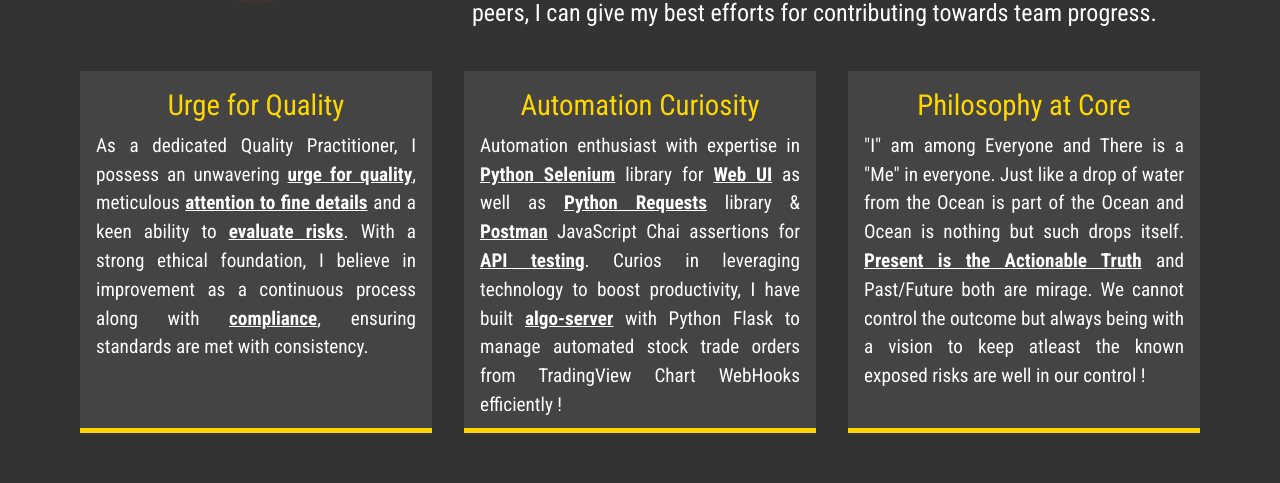
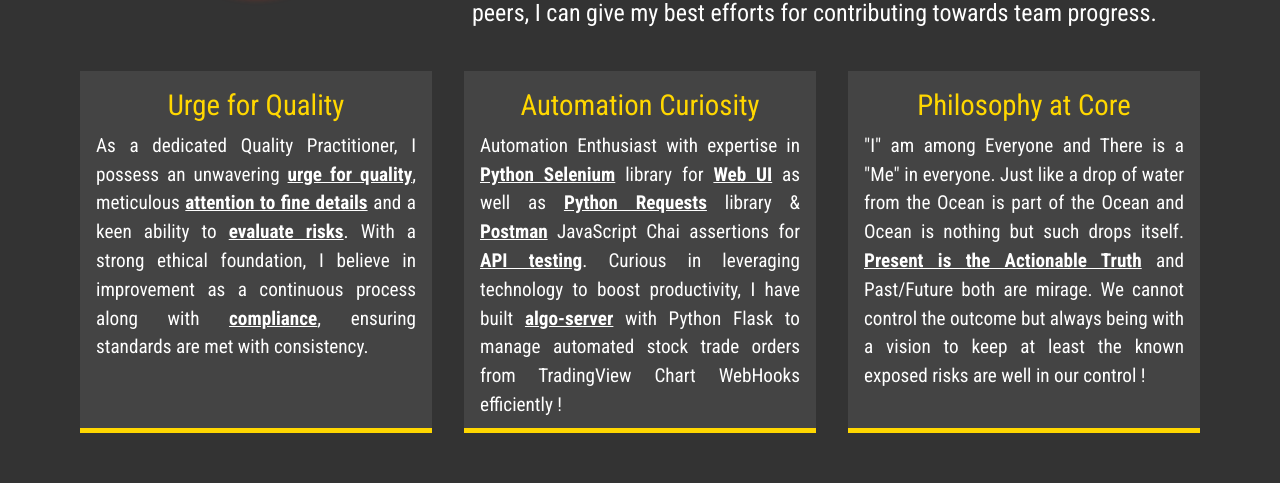
Before and after one commit to nsuyash11/portfolio, a plain HTML site: page about.html in a window 1280 px wide. Shown: the part 463-946 px from the top of the page. Drawn offline with Linux system fonts and the light colour scheme.

Commit message:
Minor spelling corrections

```diff
--- a/about.html
+++ b/about.html
@@ -187,11 +187,11 @@
             </div>
             <div class="card automation">
                 <span>Automation Curiosity</span>
-                Automation enthusiast with expertise in <u><b>Python Selenium</b></u> library for <u><b>Web UI</b></u> as well as <u><b>Python Requests</b></u> library & <u><b>Postman</b></u> JavaScript Chai assertions for <u><b>API testing</b></u>. Curios in leveraging technology to boost productivity, I have built <u><b>algo-server</b></u> with Python Flask to manage automated stock trade orders from TradingView Chart WebHooks efficiently !
+                Automation Enthusiast with expertise in <u><b>Python Selenium</b></u> library for <u><b>Web UI</b></u> as well as <u><b>Python Requests</b></u> library & <u><b>Postman</b></u> JavaScript Chai assertions for <u><b>API testing</b></u>. Curious in leveraging technology to boost productivity, I have built <u><b>algo-server</b></u> with Python Flask to manage automated stock trade orders from TradingView Chart WebHooks efficiently !
             </div>
             <div class="card philosophy">
                 <span>Philosophy at Core</span>
-                "I" am among Everyone and There is a "Me" in everyone. Just like a drop of water from the Ocean is part of the Ocean and Ocean is nothing but such drops itself. <u><b>Present is the Actionable Truth</b></u> and Past/Future both are mirage. We cannot control the outcome but always being with a vision to keep atleast the known exposed risks are well in our control !
+                "I" am among Everyone and There is a "Me" in everyone. Just like a drop of water from the Ocean is part of the Ocean and Ocean is nothing but such drops itself. <u><b>Present is the Actionable Truth</b></u> and Past/Future both are mirage. We cannot control the outcome but always being with a vision to keep at least the known exposed risks are well in our control !
             </div>
         </div>
 
```
